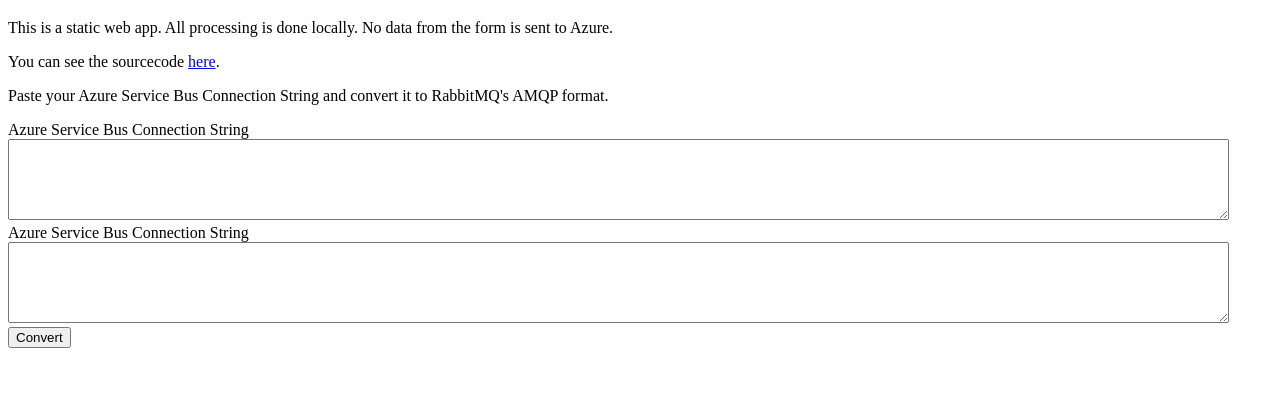
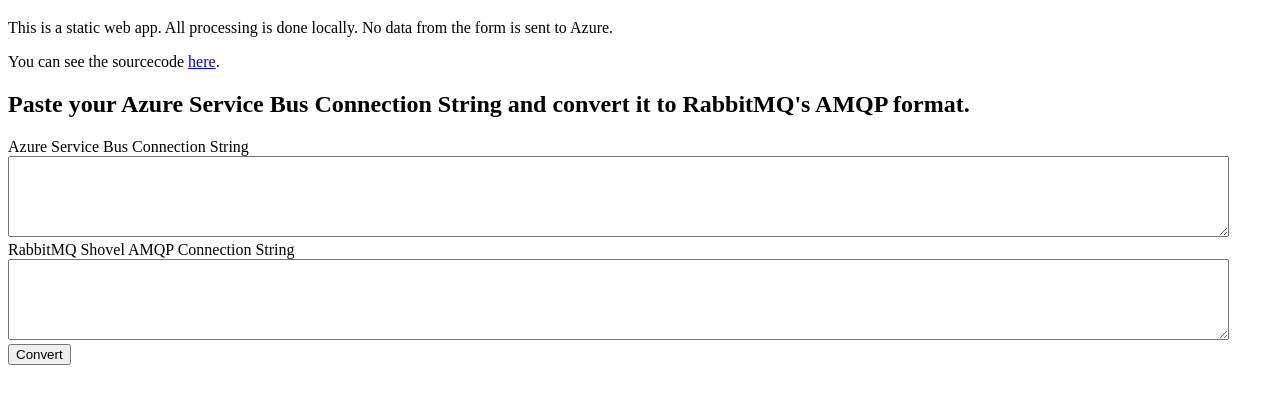
Before and after one commit to videlalvaro/connstring_to_amqp, a plain HTML site: page index.html in a window 1280 px wide. Shown: the part 61-464 px from the top of the page. Drawn offline with Linux system fonts and the light colour scheme.

Commit message:
fixes form label

```diff
--- a/index.html
+++ b/index.html
@@ -18,15 +18,15 @@
     <p>
       You can see the sourcecode <a href="https://github.com/videlalvaro/connstring_to_amqp">here</a>.
     </p>
-    <p>
+    <h2>
       Paste your Azure Service Bus Connection String and convert it to RabbitMQ's AMQP format.
-    </p>
+    </h2>
     <form id="form">
         <label for="connection_string">Azure Service Bus Connection String</label><br>
         <textarea id="connection_string" rows="5" cols="150" name="connection_string">
 
          </textarea><br>
-         <label for="amqp_connection">Azure Service Bus Connection String</label><br>
+         <label for="amqp_connection">RabbitMQ Shovel AMQP Connection String</label><br>
          <textarea id="amqp_connection" rows="5" cols="150" name="amqp_connection">
          </textarea><br>
          <button type="submit">Convert</button>
```
